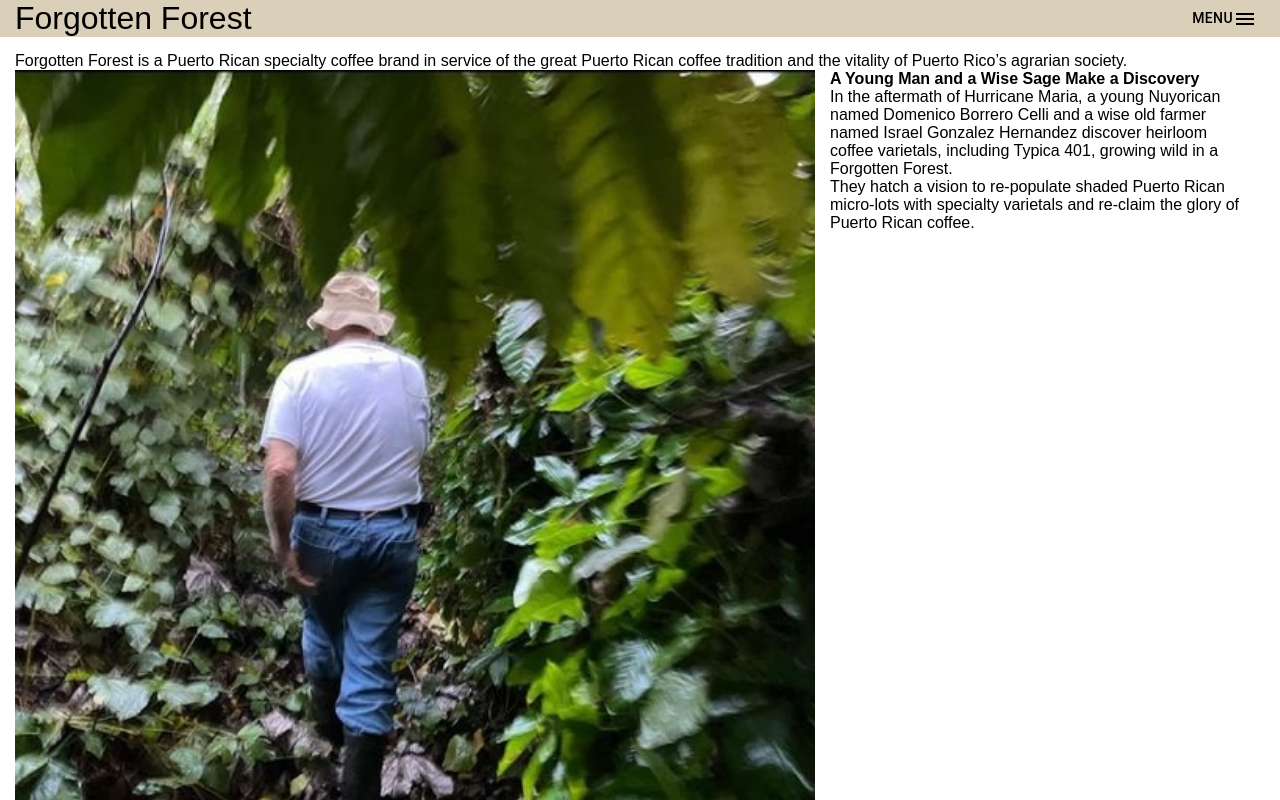
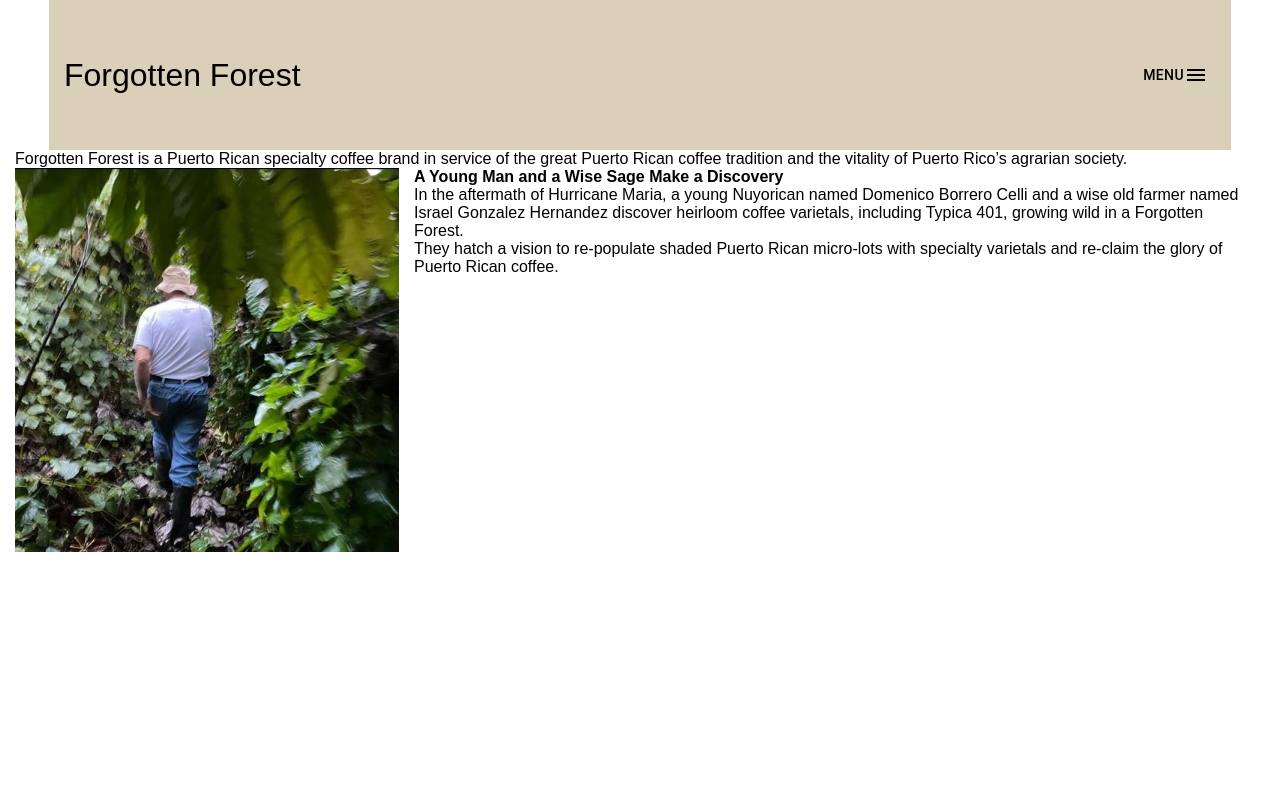
Before and after one commit to catalinuh/forgotten-forest, a React (Create React App) app: page / in a window 1280 px wide. Shown: the top 800 px of the page. Built offline with nearby package versions, Linux system fonts and the light colour scheme; a web font is replaced by a local one.

Commit message:
styling fixes

```diff
--- a/src/App.scss
+++ b/src/App.scss
@@ -11,8 +11,35 @@
 html {
     height: 100%;
 }
+
 body {
     min-height: 100%;
     position: relative;
-    padding-bottom: 100px;
 }
+
+a:link,
+a:visited,
+a:active {
+    text-decoration: none;
+    color: #000000;
+}
+
+a:hover {
+    color: maroon;
+}
+
+.app {
+    width: 90vw;
+    max-width: 1600px;
+    margin: 0 auto;
+
+    &__header {
+        margin-bottom: 150px;
+    }
+}
+
+@media (max-width: 1280px) {
+    .app {
+        width: 100vw;
+    }
+}
--- a/src/app/layout/footer/footer.scss
+++ b/src/app/layout/footer/footer.scss
@@ -1,24 +1,20 @@
 .footer {
-    background-color: #a1b434;
-    bottom: 0;
     display: flex;
     flex-direction: column;
     justify-content: center;
+
+    background-color: #a1b434;
+
+    padding: 0 15px 0 15px;
+    margin: 0 auto;
+
+    height: 100px;
+    width: 90vw;
+
+    position: absolute;
+    bottom: 0;
     left: 0;
-    position: absolute;
     right: 0;
-    height: 100px;
-
-    a:link,
-    a:visited,
-    a:active {
-        text-decoration: none;
-        color: #000000;
-    }
-
-    a:hover {
-        color: maroon;
-    }
 
     hr {
         border: 0;
--- a/src/app/layout/header/header.scss
+++ b/src/app/layout/header/header.scss
@@ -1,22 +1,22 @@
 .header {
     background-color: #dacfb8;
-    padding-left: 15px;
-    padding-right: 15px;
+
     display: flex;
     flex-flow: row wrap;
     justify-content: space-between;
     align-items: center;
 
-    a:link,
-    a:visited,
-    a:active {
-        text-decoration: none;
-        color: #000000;
-    }
+    padding: 0 15px 0 15px;
+    margin: 0 auto;
 
-    a:hover {
-        color: maroon;
-    }
+    height: 150px;
+    width: 90vw;
+
+    position: fixed;
+    top: 0;
+    left: 0;
+    right: 0;
+    z-index: 5;
 
     &__menu {
         display: flex;
@@ -37,17 +37,6 @@
             p {
                 padding: 20px;
             }
-
-            a:link,
-            a:visited,
-            a:active {
-                text-decoration: none;
-                color: #000000;
-            }
-
-            a:hover {
-                color: maroon;
-            }
         }
     }
 }
--- a/src/app/layout/header/header.tsx
+++ b/src/app/layout/header/header.tsx
@@ -5,12 +5,12 @@ import MenuIcon from '@mui/icons-material/Menu'
 
 import './header.scss'
 
-
 const Header = () => {
     let location = useLocation()
 
     const [isOpen, setIsOpen] = useState<boolean>(false)
     const [currentPage, setCurrentPage] = useState<string>('')
+    const [hasScrolled, setHasScrolled] = useState(false)
 
     const isMobile = false
 
@@ -21,7 +21,11 @@ const Header = () => {
     }, [location])
 
     return (
-        <div className="header">
+        <div
+            className={`header ${hasScrolled ? 'scrolled' : ''}`}
+            // TODO: Fix this
+            onScroll={() => setHasScrolled(true)}
+        >
             <Link to="/">
                 <h1>Forgotten Forest</h1>
             </Link>
--- a/src/app/pages/home/home.scss
+++ b/src/app/pages/home/home.scss
@@ -6,14 +6,14 @@
     }
 
     img {
-        height: 100vh;
+        width: auto;
+        height: 30vw;
+        min-height: 200px;
     }
 
     &__card {
         display: flex;
         flex-flow: row nowrap;
-        // margin-top: 15px;
-        // margin-bottom: 15px;
         &--text {
             padding-left: 15px;
             padding-right: 15px;
```
